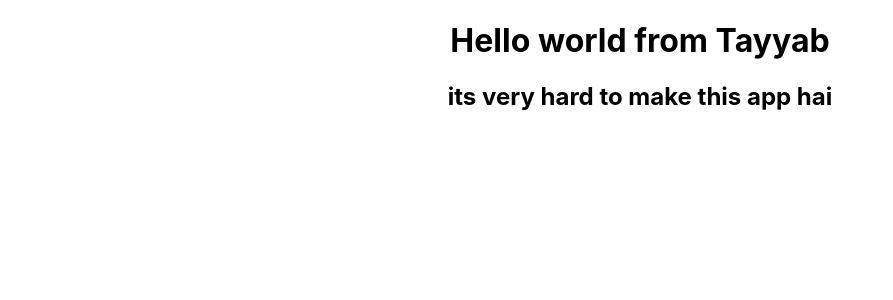
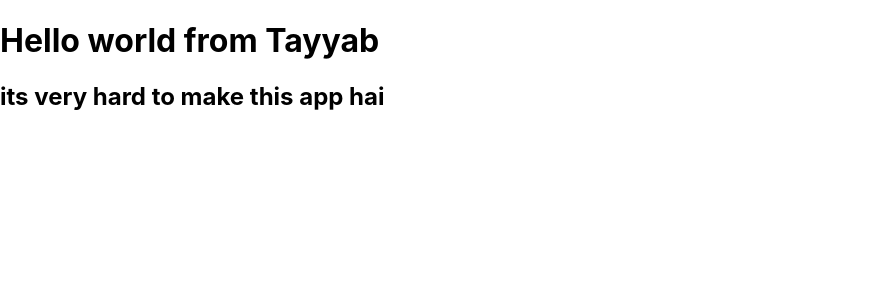
Before and after one commit to RaiMuhammadTayyab/Project-001, a React (Create React App) app: page / in a window 1280 px wide. Shown: the top 300 px of the page, without its empty margins (0-893 px from the left). Built offline with nearby package versions, Linux system fonts and the light colour scheme.

Commit message:
Update App.js
removed import command and class name from div

```diff
--- a/src/App.js
+++ b/src/App.js
@@ -1,9 +1,9 @@
 import React from 'react';
-import './App.css';
+
 
 function App() {
   return (
-    <div className="App">
+    <div>
 
      <h1> Hello world from Tayyab</h1>
      <h2>its very hard to make this app
```
